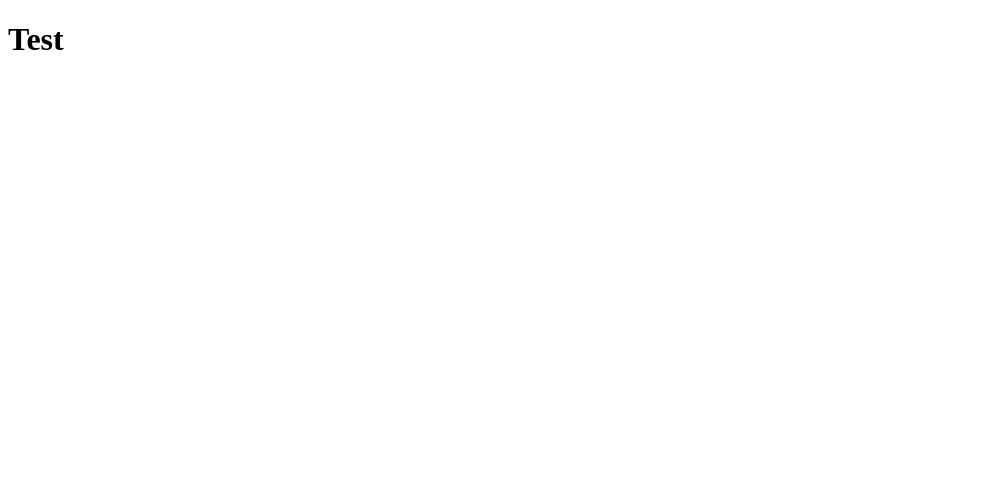
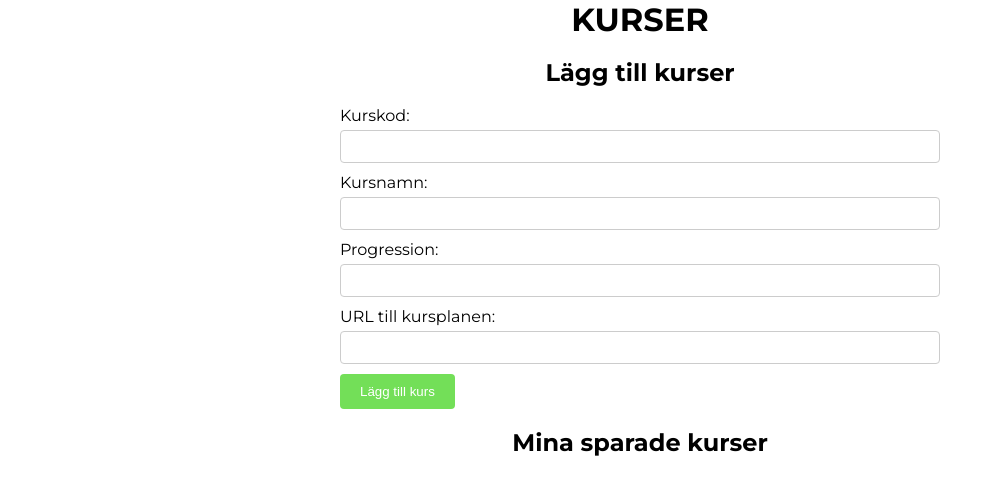
Before and after one commit to julieandersson/Moment-1_DT208G, a website built with Parcel: page src/index.html in a window 1280 px wide. Shown: the whole page, without its empty margins (0-995 px from the left). Built offline with nearby package versions, Linux system fonts and the light colour scheme; files whose address does not match are found by name.

Commit message:
skapar enkelt formulär för att lägga till kurser, stylar i css

```diff
--- a/src/css/main.css
+++ b/src/css/main.css
@@ -0,0 +1,47 @@
+@import url('https://fonts.googleapis.com/css2?family=Montserrat:ital,wght@0,100..900;1,100..900&display=swap');
+
+* {
+    margin: 0;
+    padding: 0;
+}
+
+body {
+    font-family: "Montserrat", sans-serif;
+}
+
+h1, h2 {
+    text-align: center;
+}
+
+#courseForm {
+    max-width: 600px;
+    display: block;
+    margin: 0 auto;
+}
+
+label {
+    display: block;
+    margin-bottom: 5px;
+}
+
+input[type="text"] {
+    width: 100%;
+    padding: 8px;
+    margin-bottom: 10px;
+    border: 1px solid #ccc;
+    border-radius: 4px;
+    box-sizing: border-box;
+}
+
+#addCourse {
+    background-color: rgb(115, 223, 88);
+    color: white;
+    padding: 10px 20px;
+    border: none;
+    border-radius: 4px;
+    cursor: pointer;
+}
+
+#addCourse:hover {
+    background-color: rgb(61, 123, 46);
+}
--- a/src/index.html
+++ b/src/index.html
@@ -3,13 +3,34 @@
 <head>
     <meta charset="UTF-8">
     <meta name="viewport" content="width=device-width, initial-scale=1.0">
-    <title>Document</title>
+    <title>Moment 1</title>
     <link rel="stylesheet" href="css/main.css">
     <script src="js/main.ts" type="module"></script>
 </head>
 <body>
 
-    <h1>Test</h1>
+    <h1>KURSER</h1><br>
 
+    <h2>Lägg till kurser</h2><br>
+
+    <form id="courseForm">
+        <label for="code">Kurskod:</label>
+        <input type="text" id="code" name="code" required>
+
+        <label for="name">Kursnamn:</label>
+        <input type="text" id="name" name="name" required>
+
+        <label for="progression">Progression:</label>
+        <input type="text" id="progression" name="progression" required>
+
+        <label for="syllabus">URL till kursplanen:</label>
+        <input type="text" id="syllabus" name="syllabus" required>
+
+        <button class="btn" id="addCourse">Lägg till kurs</button>
+    </form><br>
+
+    <h2>Mina sparade kurser</h2>
+    <div id="courseList">
+    </div>
 </body>
 </html>
--- a/src/js/main.ts
+++ /dev/null
@@ -1,6 +0,0 @@
-
-let fullName : string = "Julie";
-
-fullName = "Jonna";
-
-console.log(fullName);
```
